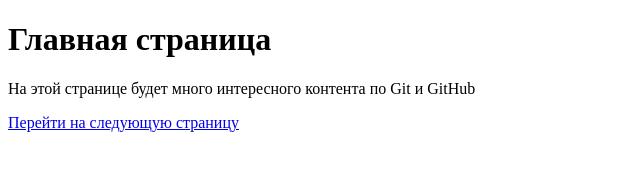
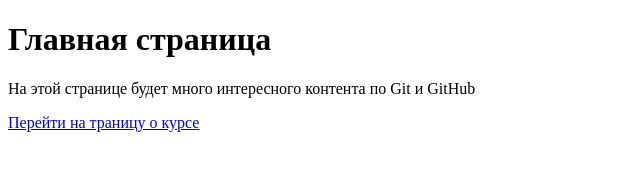
Before and after one commit to ArkaJl/gitTask, a plain HTML site: page index.html in a window 1280 px wide. Shown: the full height of the page, 0-640 px from the left. Drawn offline with Linux system fonts and the light colour scheme.

Commit message:
feat: added the link element to index.html

```diff
--- a/index.html
+++ b/index.html
@@ -6,6 +6,7 @@
           content="width=device-width, user-scalable=no, initial-scale=1.0, maximum-scale=1.0, minimum-scale=1.0">
     <meta http-equiv="X-UA-Compatible" content="ie=edge">
     <title>Document</title>
+    <link rel="stylesheet" href="css/style.css">
 </head>
 <body>
     <h1>Главная страница</h1>
@@ -13,7 +14,7 @@
         На этой странице будет много интересного контента по Git и GitHub
     </p>
     <a href="pages/about.html">
-        Перейти на следующую страницу
+        Перейти на траницу о курсе
     </a>
 </body>
 </html>
```
